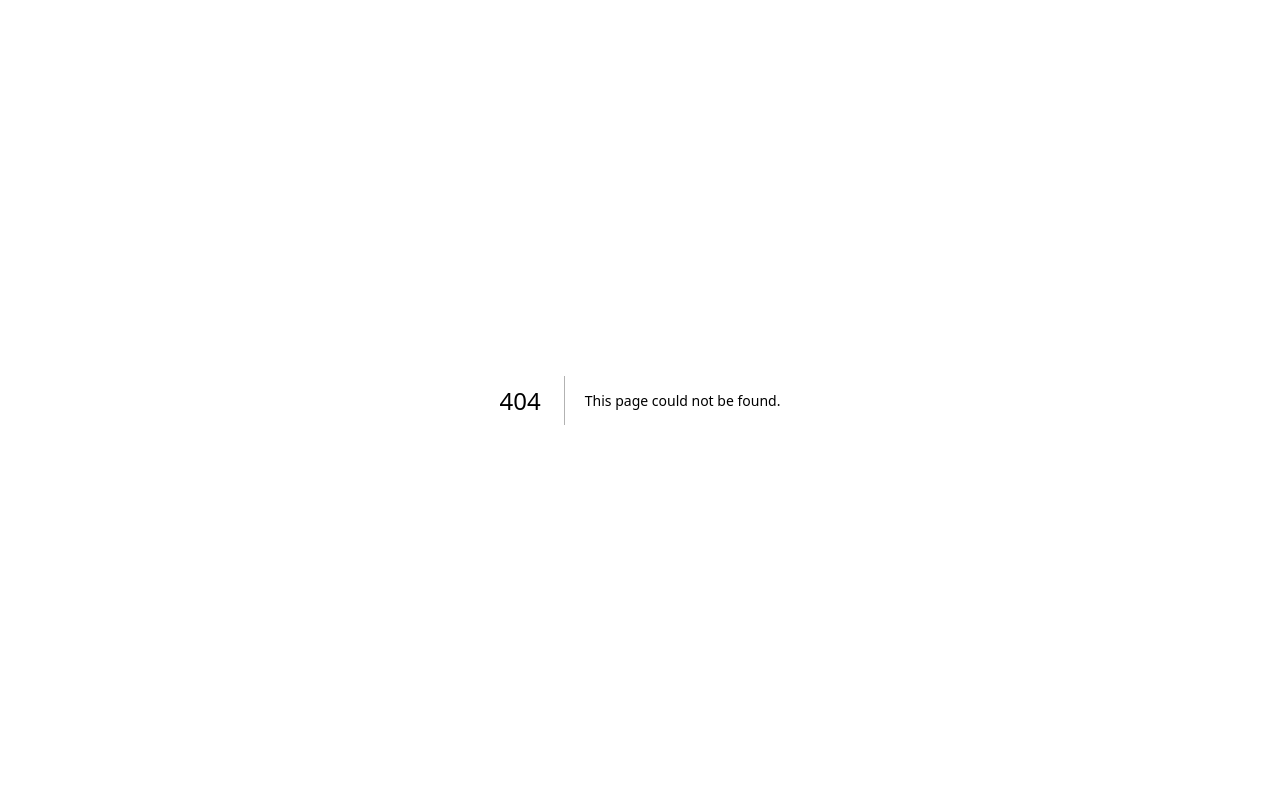
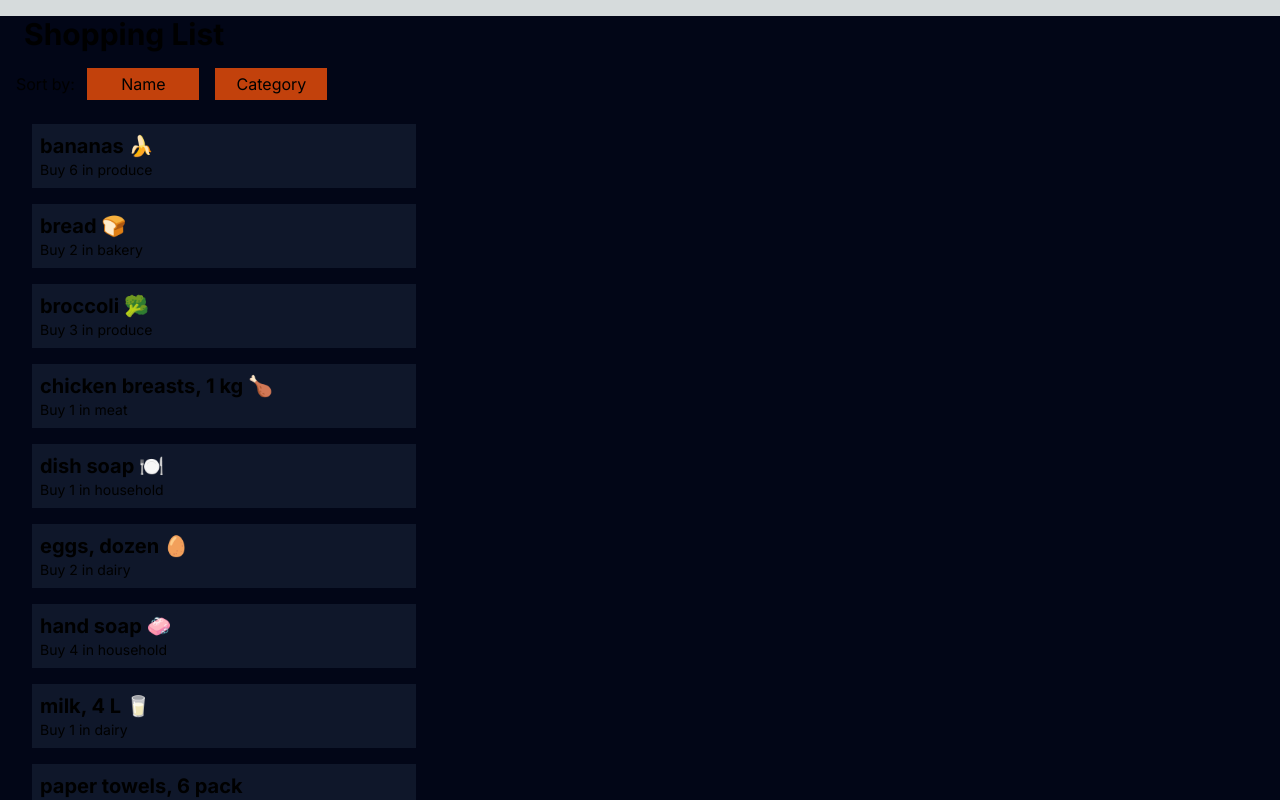
Before and after one commit to leinacapili/cprg306-assignments, a Next.js app: page /week-5 in a window 1280 px wide. Before the commit this address had no page. Shown: the top 800 px of the page. Built offline with nearby package versions, Linux system fonts and the light colour scheme.

Commit message:
Week 5 Assignment

```diff
--- a/app/page.js
+++ b/app/page.js
@@ -9,6 +9,7 @@ export default function Home() {
           <li><Link href="/week-2">Week 2 Assignment</Link></li>
           <li><Link href="/week-3">Week 3 Assignment</Link></li>
           <li><Link href="/week-4">Week 4 Assignment</Link></li>
+          <li><Link href="/week-5">Week 5 Assignment</Link></li>
         </ul>
       </div>
     </main>
--- /dev/null
+++ b/app/week-5/item-list.js
@@ -0,0 +1,40 @@
+"use client";
+
+import Item from "./item";
+import React, { useState } from 'react';
+import items from './items.json';
+
+const ItemList = () => {
+    const [sortBy, setSortBy] = useState('name');
+
+    const sortedItems = [...items].sort((a, b) => {
+        if (sortBy === 'name') {
+            return a.name.localeCompare(b.name);
+        } else if (sortBy === 'category') {
+            return a.category.localeCompare(b.category);
+        }
+        return 0;
+    });
+
+    return (
+        <div>
+            <div>
+                <label for="sort">Sort  by: </label>
+                <button class="bg-orange-700 p-1 m-2 w-28" onClick={() => setSortBy('name')}>Name</button>
+                <button class="bg-orange-700 p-1 m-2 w-28" onClick={() => setSortBy('category')}>Category</button>
+            </div>
+            <ul>
+                {sortedItems.map(item => (
+                    <Item
+                        key={item.id}
+                        name={item.name}
+                        quantity={item.quantity}
+                        category={item.category}
+                    />
+                ))}
+            </ul>
+        </div>
+    );
+}
+
+export default ItemList;
--- /dev/null
+++ b/app/week-5/item.js
@@ -0,0 +1,10 @@
+const Item = ({ name, quantity, category }) => {
+    return (
+        <li className="p-2 m-4 bg-slate-900 max-w-sm">
+            <h2 className="text-xl font-bold">{name}</h2>
+            <p className="text-sm">Buy {quantity} in {category}</p>
+        </li>
+    );
+};
+
+export default Item;
--- /dev/null
+++ b/app/week-5/items.json
@@ -0,0 +1,74 @@
+[
+    {
+      "id": "1h2GJKH12gkHG31h1H",
+      "name": "milk, 4 L 🥛",
+      "quantity": 1,
+      "category": "dairy"
+    },
+    {
+      "id": "2KJH3k2j3H1k2J3K1H",
+      "name": "bread 🍞",
+      "quantity": 2,
+      "category": "bakery"
+    },
+    {
+      "id": "3h2KJH3k2j3H1k2J3",
+      "name": "eggs, dozen 🥚",
+      "quantity": 2,
+      "category": "dairy"
+    },
+    {
+      "id": "4k2J3K1H2GJKH12gk",
+      "name": "bananas 🍌",
+      "quantity": 6,
+      "category": "produce"
+    },
+    {
+      "id": "5H1h1H2KJH3k2j3H",
+      "name": "broccoli 🥦",
+      "quantity": 3,
+      "category": "produce"
+    },
+    {
+      "id": "6H1k2J3K1H2GJKH1",
+      "name": "chicken breasts, 1 kg 🍗",
+      "quantity": 1,
+      "category": "meat"
+    },
+    {
+      "id": "7gkHG31h1H2KJH3k",
+      "name": "pasta sauce 🍝",
+      "quantity": 3,
+      "category": "canned goods"
+    },
+    {
+      "id": "8j3H1k2J3K1H2GJK",
+      "name": "spaghetti, 454 g 🍝",
+      "quantity": 2,
+      "category": "dry goods"
+    },
+    {
+      "id": "9H12gkHG31h1H2KJ",
+      "name": "toilet paper, 12 pack 🧻",
+      "quantity": 1,
+      "category": "household"
+    },
+    {
+      "id": "10H3k2j3H1k2J3K1",
+      "name": "paper towels, 6 pack",
+      "quantity": 1,
+      "category": "household"
+    },
+    {
+      "id": "11k2J3K1H2GJKH12",
+      "name": "dish soap 🍽️",
+      "quantity": 1,
+      "category": "household"
+    },
+    {
+      "id": "12GJKH12gkHG31h1",
+      "name": "hand soap 🧼",
+      "quantity": 4,
+      "category": "household"
+    }
+  ]
--- /dev/null
+++ b/app/week-5/page.js
@@ -0,0 +1,16 @@
+"use client";
+
+import ItemList from "./item-list";
+
+const Page = () => {
+    return (
+        <main className="bg-slate-950">
+            <div class="m-4">
+                <h2 className="text-3xl font-bold m-2">Shopping List</h2>
+                <ItemList />
+            </div>
+        </main>
+    );
+};
+
+export default Page;
```
